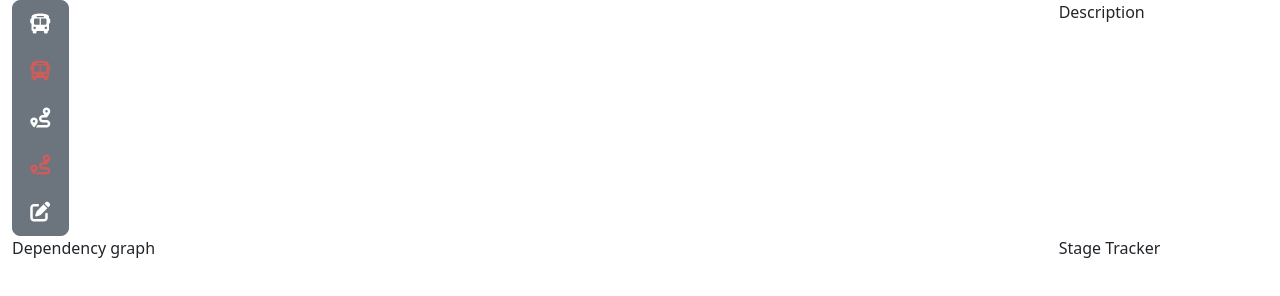
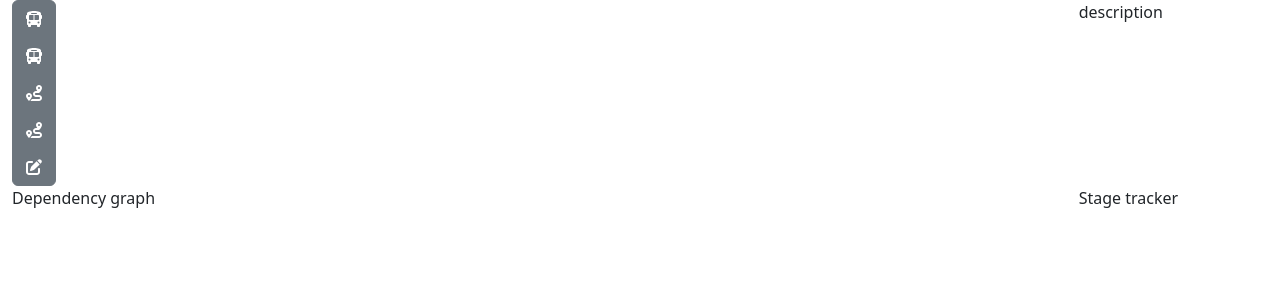
Before and after one commit to ZiadAmr/BNOPI, a React app: page / in a window 1280 px wide. Built offline with nearby package versions, Linux system fonts and the light colour scheme; no server answers.

Commit message:
Added most to react (Note google maps stuff is still using non react code. I think we dont need react for that)

```diff
--- a/index.html
+++ b/index.html
@@ -2,17 +2,15 @@
 <html>
   <head>
     <meta charset="UTF-8" />
-    <!-- <meta http-equiv="Content-Security-Policy" content="script-src 'self' 'nonce-324234nb23h42u310/1234j324jgf' https://maps.googleapis.com https://cdn.jsdelivr.net https://kit.fontawesome.com/a1dd23ffcc.js" /> -->
-    <link href="https://cdn.jsdelivr.net/npm/bootstrap@5.2.2/dist/css/bootstrap.min.css" rel="stylesheet" integrity="sha384-Zenh87qX5JnK2Jl0vWa8Ck2rdkQ2Bzep5IDxbcnCeuOxjzrPF/et3URy9Bv1WTRi" crossorigin="anonymous">
-    <script src="https://kit.fontawesome.com/a1dd23ffcc.js" crossorigin="anonymous"></script>
-
+    <!-- <meta http-equiv="Content-Security-Policy" content="default-src 'self'; script-src 'self' 'nonce-324234nb23h42u310/1234j324jgf' https://maps.googleapis.com https://cdn.jsdelivr.net https://kit.fontawesome.com/a1dd23ffcc.js;" /> -->
+    <script src="https://cdn.jsdelivr.net/npm/bootstrap@5.2.2/dist/js/bootstrap.bundle.min.js" integrity="sha384-OERcA2EqjJCMA+/3y+gxIOqMEjwtxJY7qPCqsdltbNJuaOe923+mo//f6V8Qbsw3" crossorigin="anonymous"></script>
+    <script src='./src/js/map.js'></script>
     <!-- This script is used for initialising alot of variables (they are going to be set into the local storage of the browser) -->
-    <script nonce="324234nb23h42u310/1234j324jgf">
+    <script>
       window.localStorage.clear();
-      let mode = 0;
+      //Hashmap used for storing the loaded bus stops
       var busStops = new Map();
-      window.localStorage.setItem('mode', mode);
-      //Hashmap used for storing the loaded bus stops
+      window.localStorage.setItem('mode', 0);
       window.localStorage.setItem("routeCounter", 0);
     </script>
 
@@ -21,40 +19,10 @@
   </head>
   <body>
 
-    <div id="mainContainer" class="container-fluid">
-
-      <div id="firstRow" style="width:100%;" class="row">
-        <div id="mapContainer" class="col-10">
-          <div id="map"></div>
-          <div id = "Network_toolkit" class="btn-group-vertical">
-            <button id= "add_stop" onclick="changeMode(1)" type="button" class="btn btn-secondary btn-lg" data-bs-toggle="button" autocomplete="off" aria-pressed="false"><i class="fa-solid fa-bus"></i></button>
-            <button id= "remove_stop" onclick="changeMode(2)" type="button" class="btn btn-secondary btn-lg" data-bs-toggle="button" autocomplete="off" aria-pressed="false"><i class="fa-solid fa-bus" style="color: indianred;"></i></button>
-            <button id= "add_route" onclick="changeMode(3)" type="button" class="btn btn-secondary btn-lg" data-bs-toggle="button" autocomplete="off" aria-pressed="false"><i class="fa-solid fa-route"></i></button>
-            <button id= "remove_route" onclick="changeMode(4)" type="button" class="btn btn-secondary btn-lg" data-bs-toggle="button" autocomplete="off" aria-pressed="false"><i class="fa-solid fa-route" style="color: indianred;"></i></button>
-            <button id= "edit_route" onclick="changeMode(5)" type="button" class="btn btn-secondary btn-lg" data-bs-toggle="button" autocomplete="off" aria-pressed="false"><i class="fa-solid fa-pen-to-square"></i></button>
-          </div>
-        </div>
-        <div id="description" class="col">
-          Description
-        </div>
-      </div>
-
-      <div id="secondRow" style="width:100%;" class="row">
-        <div id="dependencyGraphContainer" class="col-10">
-          Dependency graph
-        </div>
-        <div id="StageTracker" class="col">
-          Stage Tracker
-        </div>
-      </div>
-
-    </div>
-
     <div id="root"></div>
 
     <script src="./build/js/app.js"></script>
-    <script nonce="324234nb23h42u310/1234j324jgf" src='./src/js/map.js'></script>
     <script src="https://maps.googleapis.com/maps/api/js?key=AIzaSyAZil-yMz6ZxUso7hrq0XQTRzXt8SCgsTw&libraries=places,drawing&callback=initMap&v=weekly"defer></script>
-    <script src="https://cdn.jsdelivr.net/npm/bootstrap@5.2.2/dist/js/bootstrap.bundle.min.js" integrity="sha384-OERcA2EqjJCMA+/3y+gxIOqMEjwtxJY7qPCqsdltbNJuaOe923+mo//f6V8Qbsw3" crossorigin="anonymous"></script>
+
   </body>
 </html>
--- a/package.json
+++ b/package.json
@@ -13,8 +13,13 @@
   "author": "",
   "license": "ISC",
   "dependencies": {
+    "@fortawesome/fontawesome-svg-core": "^6.2.1",
+    "@fortawesome/free-solid-svg-icons": "^6.2.1",
+    "@fortawesome/react-fontawesome": "^0.2.0",
+    "bootstrap": "^5.2.3",
     "electron": "^21.2.2",
     "react": "^16.13.1",
+    "react-bootstrap": "^2.7.0",
     "react-dom": "^16.13.1",
     "uuid": "^9.0.0"
   },
--- a/src/js/App.js
+++ b/src/js/App.js
@@ -1,12 +1,29 @@
 
 import React from 'react';
-
+import 'bootstrap/dist/css/bootstrap.min.css';
+import Container from 'react-bootstrap/Container';
+import Row from 'react-bootstrap/Row';
+import Col from 'react-bootstrap/Col';
+import NetworkToolKit from './NetworkToolKit';
 
 export default function App() {
 
   return (
     <>
+      <Container fluid id="mainContainer">
+        <Row id="firstRow">
+          <Col sm={10} id="mapContainer">
+            <div id="map"></div>
+            <NetworkToolKit></NetworkToolKit>
+          </Col>
+          <Col sm id="Description">description</Col>
+        </Row>
 
+        <Row id="secondRow">
+          <Col sm={10} id="Dependency graph">Dependency graph</Col>
+          <Col sm id="StageTracker">Stage tracker</Col>
+        </Row>
+      </Container>
     </>
   )
 }
--- /dev/null
+++ b/src/js/Description.js
@@ -0,0 +1,12 @@
+
+import React from 'react';
+
+
+export default function Description() {
+
+  return (
+    <>
+      <h1>This is the description</h1>
+    </>
+  )
+}
--- /dev/null
+++ b/src/js/NetworkToolKit.js
@@ -0,0 +1,44 @@
+import React from 'react';
+import 'bootstrap/dist/css/bootstrap.min.css';
+import Button from 'react-bootstrap/Button';
+import ButtonGroup from 'react-bootstrap/ButtonGroup';
+import { FontAwesomeIcon } from '@fortawesome/react-fontawesome'
+import { faBus, faPenToSquare, faRoute } from '@fortawesome/free-solid-svg-icons';
+
+export default function NetworkToolKit() {
+
+    function handleChange(newMode){
+        //Get the 5 buttons
+        var buttons = [document.getElementById("add_stop"),
+                    document.getElementById("remove_stop"),
+                    document.getElementById("add_route"),
+                    document.getElementById("remove_route"),
+                    document.getElementById("edit_route")];
+
+        //Very very ugly code, couldnt be asked to fix it. Maybe get back to it later
+        //Set the state of all other buttons to inactive
+        for (let i = 0; i < buttons.length; i ++){
+            if(i + 1 != newMode){
+                if(buttons[i].className.slice(-6) === "active"){
+                    buttons[i].toggleAttribute(false);
+                    buttons[i].className = buttons[i].className.slice(0, -6);
+                }
+            }
+        }
+
+        //Finally call the function in the back-end to change the mode
+        window.changeMode(newMode);
+    }
+
+  return (
+    <>
+        <ButtonGroup vertical id="Network_toolkit">
+            <Button id= "add_stop" onClick={() => handleChange(1)} variant='secondary' data-bs-toggle="button" autoComplete="off" aria-pressed="false"><FontAwesomeIcon icon={faBus}></FontAwesomeIcon></Button>
+            <Button id= "remove_stop" onClick={() => handleChange(2)} variant='secondary' data-bs-toggle="button" autoComplete="off" aria-pressed="false"><FontAwesomeIcon icon={faBus} id="icon1"></FontAwesomeIcon></Button>
+            <Button id= "add_route" onClick={() => handleChange(3)} variant='secondary' data-bs-toggle="button" autoComplete="off" aria-pressed="false"><FontAwesomeIcon icon={faRoute}></FontAwesomeIcon></Button>
+            <Button id= "remove_route" onClick={() => handleChange(4)} variant='secondary' data-bs-toggle="button" autoComplete="off" aria-pressed="false"><FontAwesomeIcon icon={faRoute} id="icon2"></FontAwesomeIcon></Button>
+            <Button id= "edit_route" onClick={() => handleChange(5)} variant='secondary' data-bs-toggle="button" autoComplete="off" aria-pressed="false"><FontAwesomeIcon icon={faPenToSquare}></FontAwesomeIcon></Button>
+        </ButtonGroup>
+    </>
+  )
+}
--- a/src/js/index.js
+++ b/src/js/index.js
@@ -4,6 +4,7 @@ import React from 'react';
 import ReactDOM from 'react-dom';
 
 import App from './App';
+import Description from './Description';
 
 import './index.scss';
 
--- a/src/js/index.scss
+++ b/src/js/index.scss
@@ -15,6 +15,7 @@ html, body {
 }
 #firstRow{
   height: 75%;
+  width:100%;
 }
 #Network_toolkit{
   height: 50%;
@@ -26,3 +27,11 @@ html, body {
 #mapContainer{
   position: relative;
 }
+#root{
+  height:100%;
+  width:100%;
+}
+#secondRow{
+  height:25%;
+  width:100%;
+}
--- a/src/js/map.js
+++ b/src/js/map.js
@@ -7,14 +7,6 @@ var apiKey = 'AIzaSyAZil-yMz6ZxUso7hrq0XQTRzXt8SCgsTw';
 var drawingManager;
 var snappedCoordinates = [];
 var polyMap = new Map();
-
-
-//List used to store references to the buttons in the network toolkit
-var buttonList = [document.getElementById("add_stop"),
-document.getElementById("remove_stop"),
-document.getElementById("add_route"),
-document.getElementById("remove_route"),
-document.getElementById("edit_route")];
 
 //Elements relating to editing a polyline
 var selectedPolyline = null;    //When a user clicks on another polyline after editing one (instead of clicking save), this variable will be used to change the setting to editable = false
@@ -142,15 +134,6 @@ function changeMode(newMode){
         window.localStorage.setItem('mode', 0);
     //If clicking from a different tool active or no tool active must set the tool related to the clicked button active
     }else{
-        //Set the state of all other buttons to inactive
-        for (let i = 0; i < buttonList.length; i ++){
-            if(i + 1 != newMode){
-                if(buttonList[i].className.slice(-6) === "active"){
-                    buttonList[i].toggleAttribute(false);
-                    buttonList[i].className = buttonList[i].className.slice(0, -6);
-                }
-            }
-        }
         window.localStorage.setItem('mode',newMode);
     }
 
```
Also changed, not shown: 2 other files.
